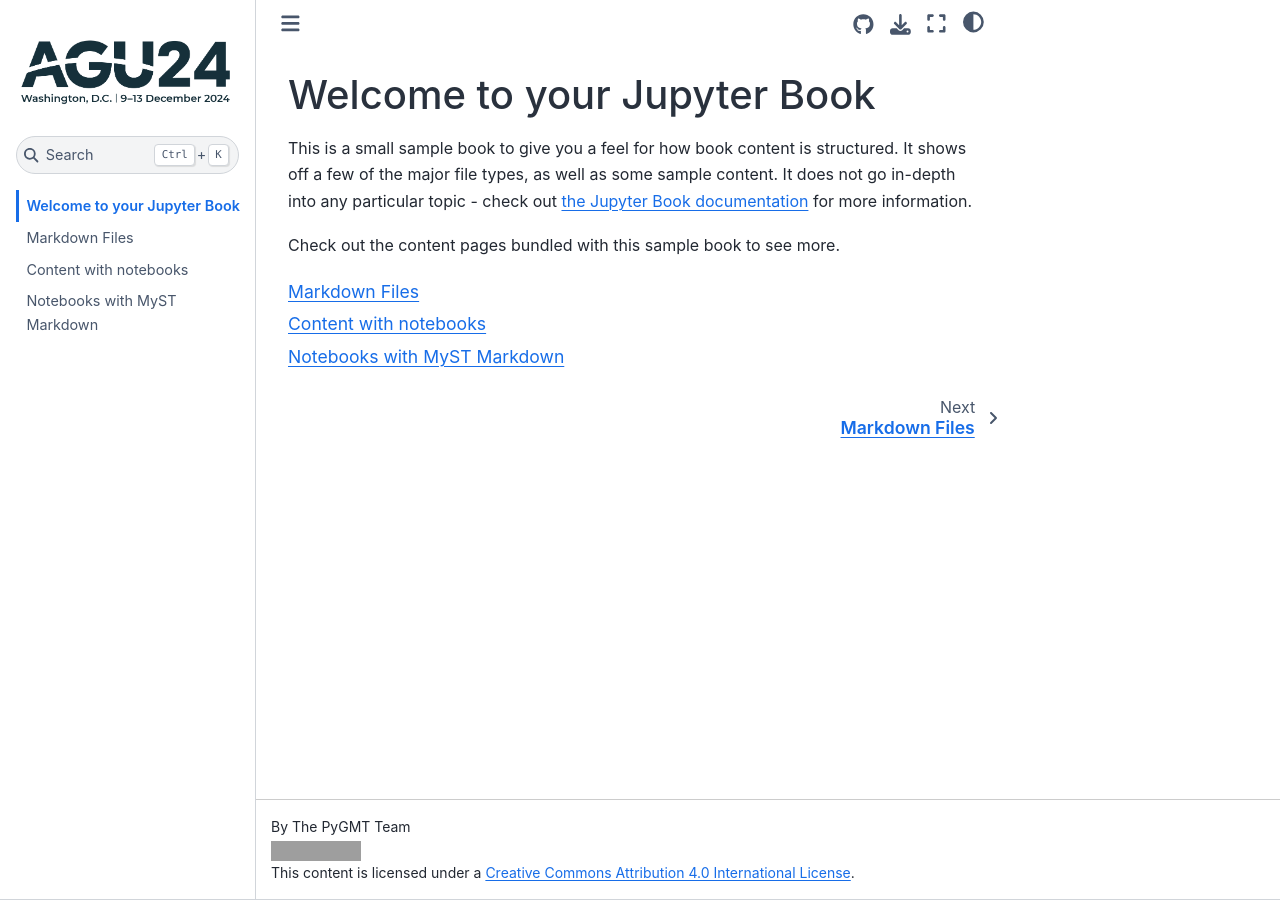
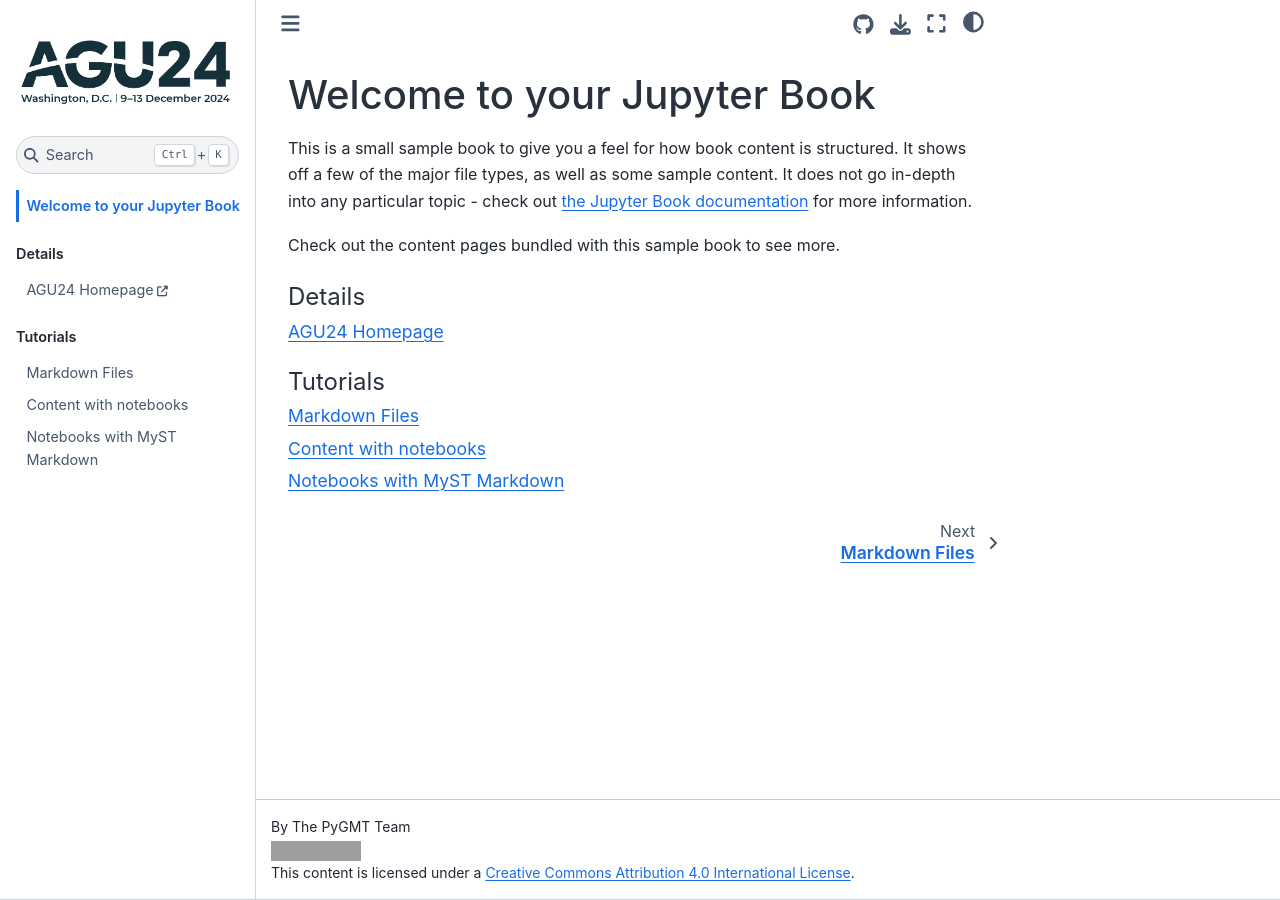
Before and after one commit to GenericMappingTools/agu24workshop, a Jupyter Book: the page built from book/intro.md, in a window 1280 px wide. Built offline with Jupyter Book 1.0.4 settings and Sphinx 7.4.7 and the Sphinx Book theme 1.1.4, drawn with Linux system fonts in a browser that asks for light colours; grey boxes are pictures that could not be loaded.

Commit message:
Add link to AGU24 homepage and divide sidebar into parts

```diff
--- a/book/_toc.yml
+++ b/book/_toc.yml
@@ -3,7 +3,13 @@
 
 format: jb-book
 root: intro
-chapters:
-- file: markdown
-- file: notebooks
-- file: markdown-notebooks
+parts:
+- caption: Details
+  chapters:
+    - title: AGU24 Homepage
+      url: https://www.agu.org/annual-meeting
+- caption: Tutorials
+  chapters:
+  - file: markdown
+  - file: notebooks
+  - file: markdown-notebooks
```
